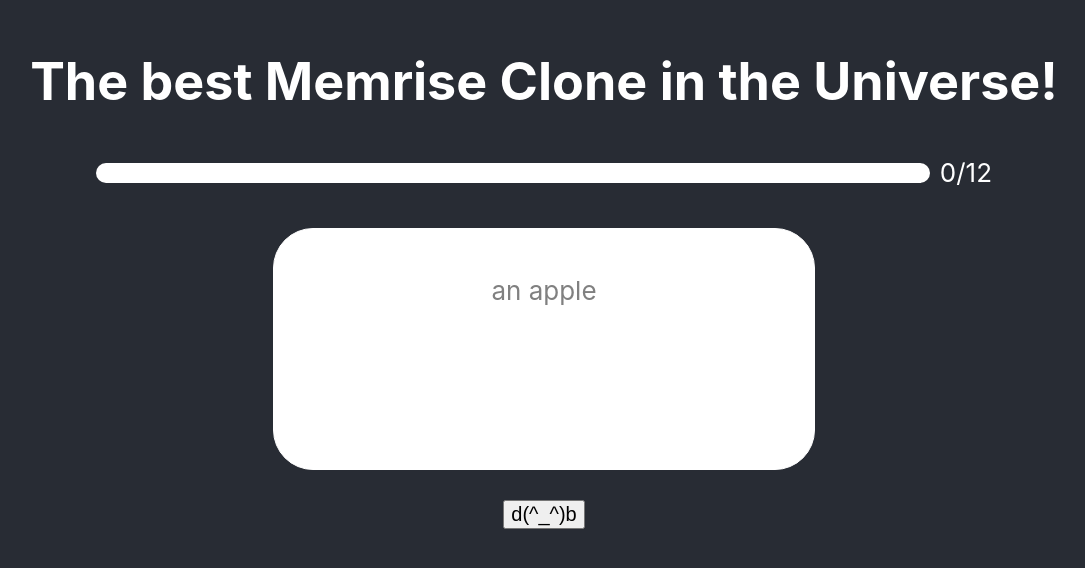
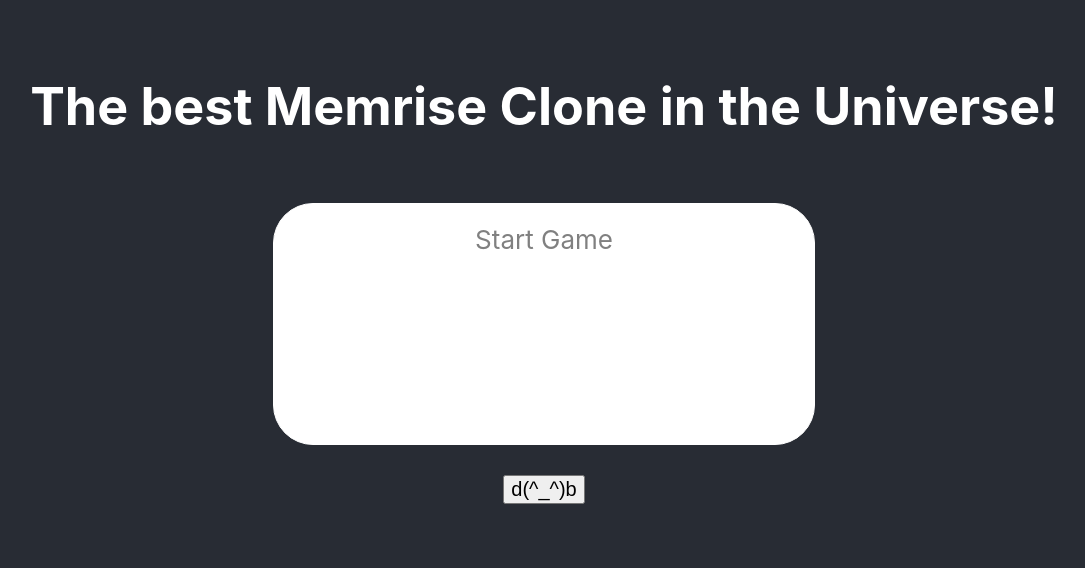
Before and after one commit to szkola-reacta/team-blue-cats-app, a React (Create React App) app: page / in a window 1280 px wide. Shown: the part 128-696 px from the top of the page, without its empty margins (96-1181 px from the left). Built offline with nearby package versions, Linux system fonts and the light colour scheme.

Commit message:
created start component

```diff
--- a/src/components/Container.js
+++ b/src/components/Container.js
@@ -1,13 +1,14 @@
-import Button from './atoms/Button';
-import Card from './Card';
-import ProgressBar from './atoms/ProgressBar/ProgressBar'
-import { useEffect, useState } from 'react';
-import english from './english';
+import Button from "./atoms/Button";
+import Card from "./Card";
+import ProgressBar from "./atoms/ProgressBar/ProgressBar";
+import { useEffect, useState } from "react";
+import english from "./english";
 
 function Container() {
   // const [data, setData] = useState({});
   const [toggle, setToggle] = useState(false);
-  const [index, setIndex] = useState(0);
+  const [gameStarted, setGameStarted] = useState(true);
+  const [index, setIndex] = useState(null);
   // const [indexesToOmit, setIndexesToOmit] = useState([]);
   const [arrayOfIndexes, setArrayOfIndexes] = useState([]);
 
@@ -17,9 +18,9 @@
   //           .then(myJson => setData(myJson));
   // };
 
-  const toggleCard  =  () => {
-    setToggle(!toggle)
-  }
+  const toggleCard = () => {
+    setToggle(!toggle);
+  };
 
   // const handleRandom = () => {
   // console.log("go1")
@@ -28,6 +29,16 @@
   // console.log(arrayOfIndexes)
   // }
 
+  const startGame = () => {
+    setGameStarted(false);
+    getRandomIndex();
+  };
+
+  const resetGame = () => {
+    setData();
+    setGameStarted(true);
+  };
+
   const getRandomIndex = () => {
     // const max = english.length
     // // const randomIndex
@@ -35,21 +46,22 @@
     //   const element = array[index];
     // }
     if (arrayOfIndexes.length === 0) {
-      setData()
-      console.log("setting")
+      setData();
+      console.log("setting");
     } else {
-      console.log("not setting")
+      console.log("not setting");
     }
-    const randomNumber = Math.floor(Math.random() * arrayOfIndexes.length)
-    const randomFromAvailableIndexes = arrayOfIndexes[randomNumber]
-    console.log(randomFromAvailableIndexes)
-    console.log(arrayOfIndexes)
+    const randomNumber = Math.floor(Math.random() * arrayOfIndexes.length);
+    const randomFromAvailableIndexes = arrayOfIndexes[randomNumber];
+    // console.log(randomFromAvailableIndexes);
+    console.log(`arrayOfIndexes: ${arrayOfIndexes}`);
     // var index = array.indexOf(item);
     // if (index !== -1) {
     // array.splice(index, 1);
     // }
-    setArrayOfIndexes(arrayOfIndexes
-      .filter(val => val !== randomFromAvailableIndexes))
+    setArrayOfIndexes(
+      arrayOfIndexes.filter((val) => val !== randomFromAvailableIndexes)
+    );
     // const randomIndex = Math.floor(Math.random() * max + min)
     // const randomIndex = Math.floor(Math.random() * max);
     // console.log(randomIndex)
@@ -60,24 +72,24 @@
     // console.log(arrayOfIndexes)
 
     setIndex(randomFromAvailableIndexes);
-  }
+  };
 
   useEffect(() => {
-    setData()
+    setData();
     // console.log(arrayOfIndexes.length)
     // console.log(arrayOfIndexes[5])
     // console.log(arrayOfIndexes[6])
     // console.log("settttt")
-  }, [])
+  }, []);
 
   const setData = () => {
     let indexesWithoutCurrent = Array(english.length)
       .fill(0)
-      .map((el, index) => index)
+      .map((el, index) => index);
     setArrayOfIndexes(indexesWithoutCurrent);
-    console.log("curr " + indexesWithoutCurrent)
-    console.log("eng len " + english.length)
-  }
+    console.log("curr " + indexesWithoutCurrent);
+    console.log("eng len " + english.length);
+  };
 
   // useEffect(() => {
   // setIndex(getRandomIndex())
@@ -88,17 +100,32 @@
   //   getData();
   // }, []);
 
+  //TODO - karta 12 się nie pokazuje (arrayOfIndexes.length + 1)
   return (
+    <>
+      {gameStarted ? (
+        <>
+          <Card>Start Game</Card>
+          <Button handleBtnClick={startGame} />
+        </>
+      ) : arrayOfIndexes.length ? (
         <>
           <ProgressBar
             progress={english.length - arrayOfIndexes.length}
-        maxAnswers={english.length} />
-      {arrayOfIndexes.length
-        ?
-        <Card handleClick={toggleCard}>{!toggle ? <p>{english[index].answer}</p> : <p>{english[index].question}</p>}</Card>
-        :
-        "~Fin~"}
+            maxAnswers={english.length}
+          />
+          <Card handleClick={toggleCard}>
+            {!toggle ? (
+              <p>{english[index].answer}</p>
+            ) : (
+              <p>{english[index].question}</p>
+            )}
+          </Card>
           <Button handleBtnClick={getRandomIndex} />
+        </>
+      ) : (
+        resetGame()
+      )}
     </>
   );
 }
```
Also changed, not shown: 1 other file (tests, documents, lock files or other folders). Lines whose indentation alone changed are shown as unchanged.
